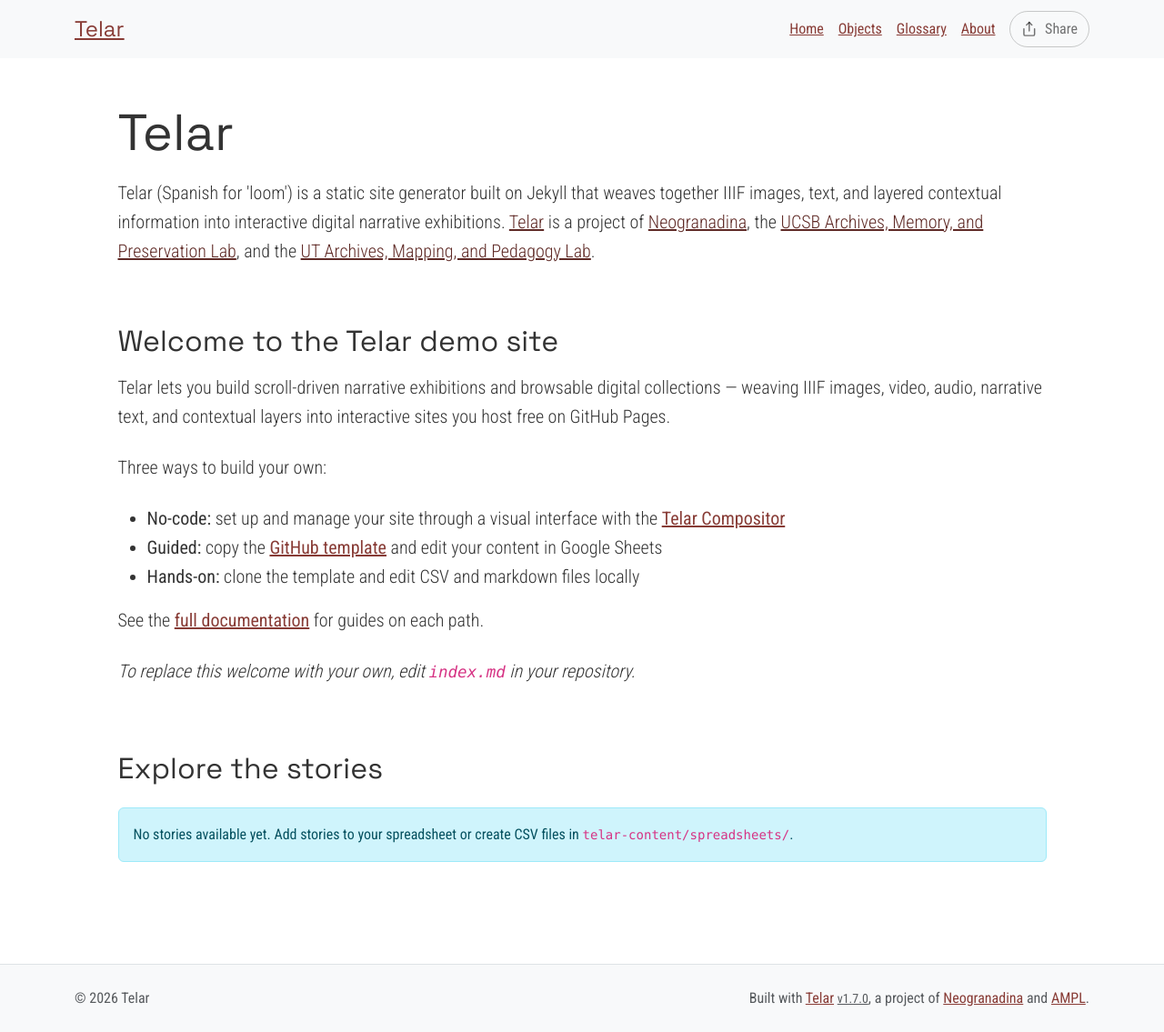
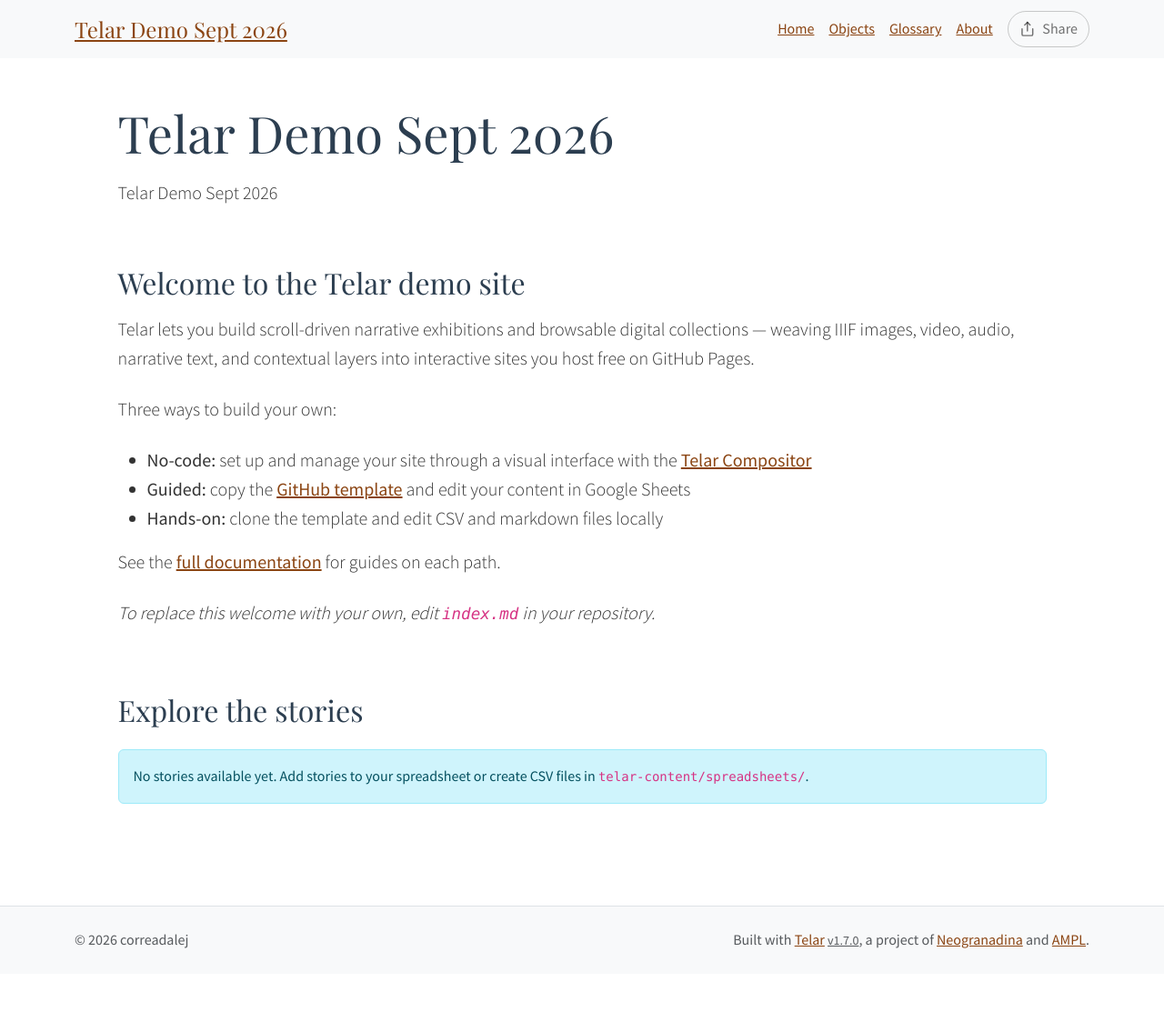
Before and after one commit to correadalej/telardemo, a Jekyll site: the page built from index.md, in a window 1280 px wide. Shown: the whole page at 91% size. Built offline with Jekyll 4.4.1, drawn with Linux system fonts in a browser that asks for light colours; after the commit the page ends 1071 px from its top, so only the background shows below that.

Commit message:
Set up site configuration and starter content

```diff
--- a/_config.yml
+++ b/_config.yml
@@ -2,13 +2,13 @@
 # https://telar.org
 
 # Site Settings
-title: "Telar"
-description: "Telar (Spanish for 'loom') is a static site generator built on Jekyll that weaves together IIIF images, text, and layered contextual information into interactive digital narrative exhibitions. <a href='https://github.com/UCSB-AMPLab/telar'>Telar</a> is a project of <a href='https://neogranadina.org'>Neogranadina</a>, the <a href='https://ampl.clair.ucsb.edu/'>UCSB Archives, Memory, and Preservation Lab</a>, and the <a href='https://liberalarts.utexas.edu/history/'>UT Archives, Mapping, and Pedagogy Lab</a>."
-url: "https://ampl.clair.ucsb.edu"
-baseurl: "/telar"
-author: ""
+title: "Telar Demo Sept 2026"
+description: "Telar Demo Sept 2026"
+url: "https://correadalej.github.io"
+baseurl: "/telardemo"
+author: "correadalej"
 email: ""
-telar_theme: "trama" # Options: trama, paisajes, neogranadina, santa-barbara, austin, or custom
+telar_theme: "paisajes" # Options: trama, paisajes, neogranadina, santa-barbara, austin, or custom
 logo: ""
 telar_language: "en" # Options: "en" (English), "es" (Español)
 collection_mode: false # Set to true to show objects first with large thumbnails and stories below with small thumbnails (collection-first homepage)
@@ -18,7 +18,7 @@
   show_on_homepage: true # Set to false to hide stories section from homepage (stories still accessible via direct URL)
   show_story_steps: true # Set to false to hide "Step X" overlay in stories
   show_object_credits: true # Set to true to display object credits badge (bottom-left corner, dismissable)
-  include_demo_content: true # Fetch demo stories from content.telar.org. Switch this off to hide demo stories and their content.
+  include_demo_content: false # Fetch demo stories from content.telar.org. Switch this off to hide demo stories and their content.
 
 # Collection Interface Settings
 collection_interface:
@@ -45,7 +45,7 @@
 #    - If using GitHub Pages: GitHub Actions will automatically discover tab GIDs and fetch CSVs
 #    - If running locally: Run `python3 scripts/fetch_google_sheets.py` before building
 google_sheets:
-  enabled: true
+  enabled: false
   published_url: "https://docs.google.com/spreadsheets/d/e/2PACX-1vT9eeRoyQCr1j-1uDaWBm-rgZNXtn9A-mepL0I4dqDTx2-E_6gbVD-8x0DYDVhppiAzrFpd20_9cr3z/pubhtml"
 
 #
--- a/telar-content/spreadsheets/glossary.csv
+++ b/telar-content/spreadsheets/glossary.csv
@@ -2,6 +2,4 @@
 id_término,titulo,definición
 # Make it lower-case and avoid spaces.,# Please provide a title — this is required.,"Panel content: write text here, paste markdown, or the name of an .md file in /components/texts/glossary/ (the .md extension is required)"
 # Escríbelo en minúsculas y sin espacios.,# Incluye un título: este campo es obligatorio.,"Contenido del panel: escribe texto aquí, pega markdown, o indica un archivo archivo .md en /components/texts/glossary/ (la extensión .md es obligatoria)"
-telar,Telar,"Telar (Spanish for 'loom') is a minimal-computing framework that weaves together IIIF images, audio, video, and texts to create layered visual narratives for digital scholarship, public exhibitions, community storytelling, and classroom projects. Learn more at [Telar.org](https://telar.org)
-
-Telar es un marco de computación mínima que entreteje imágenes IIIF, audio, video y textos en narrativas visuales por capas para humanidades digitales, exposiciones públicas, narrativa comunitaria y proyectos en el salón de clase. Aprende más en [Telar.org](https://telar.org)"
+telar,Telar,"Telar (Spanish for 'loom') is a minimal-computing framework that weaves together IIIF images, audio, video, and texts to create layered visual narratives for digital scholarship, public exhibitions, community storytelling, and classroom projects. Learn more at [Telar.org](https://telar.org)"
--- a/telar-content/spreadsheets/plantilla_en_blanco.csv
+++ /dev/null
@@ -1,5 +0,0 @@
-paso,objeto,página,x,y,zoom,inicio_clip,fin_clip,bucle,texto_alt,pregunta,respuesta,boton_capa1,contenido_capa1,boton_capa2,contenido_capa2
-#,id_objeto de la pestaña objetos / objects,para objetos con múltiples páginas,Posición horizontal 0-1 (0.5 = centro),Posición vertical 0-1 (0.5 = centro),1.0 = imagen completa,"Tiempo de inicio para clips de video/audio, ej. ""1:30"" (m:ss) o ""90"" (segundos)",Tiempo de fin para clips de video/audio,sí para repetir el clip (loop),"Describe lo que se ve en esta vista ampliada para lectores de pantalla. Si se deja vacío, se usa la descripción de imagen del objeto.",Encabezado para este paso,Texto breve de 1-2 oraciones,"Texto opcional del botón (predeterminado: ""Saber más"")","Contenido del panel: escribe texto aquí, pega markdown, o indica ruta a archivo .md (ej. tu-historia/archivo.md)","Texto opcional del segundo botón (predeterminado: ""Profundizar más"")","Segundo panel: escribe texto aquí, pega markdown, o indica ruta a archivo .md"
-1,telar-placeholder,,,,,,,,,pregunta,respuesta,,,,
-2,telar-placeholder,,,,,,,,,pregunta,respuesta,,,,
-3,telar-placeholder,,,,,,,,,pregunta,respuesta,,,,
--- a/telar-content/spreadsheets/project.csv
+++ b/telar-content/spreadsheets/project.csv
@@ -3,4 +3,3 @@
 #,# Must match the tab name exactly. Use lowercase letters and hyphens (e.g. allegorical-woman),Story title,Optional subtitle,Optional attribution (supports markdown),"If ""yes"", then users will need the key you set in _config.yml to access this story."
 #,# Debe coincidir con el nombre de la pestaña exactamente. Usa letras minúsculas y guiones (p. ej. mujer-alegorica),Título de la historia,Subtítulo opcional,Atribución opcional (admite markdown),"Si ""sí"", los usuarios deberán utilizar la clave que fijes en _config.yml"
 1,blank_template,replace me with your title,,,FALSE
-2,plantilla_en_blanco,reemplázame con tu título,,,FALSE
```
Also changed, not shown: telar-content/texts/stories/plantilla_en_blanco/ejemplo-panel.md (deleted, +0 -9 lines).
